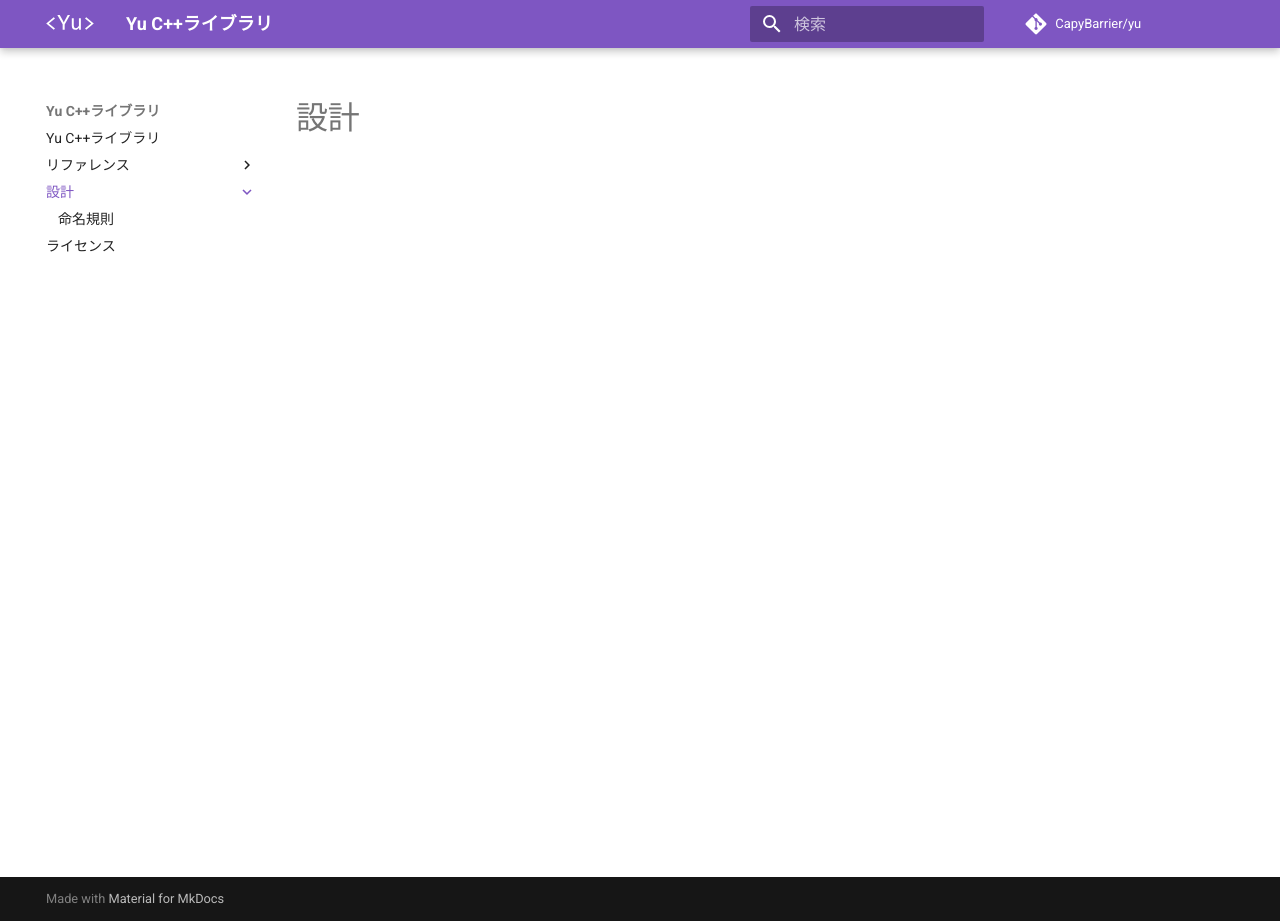
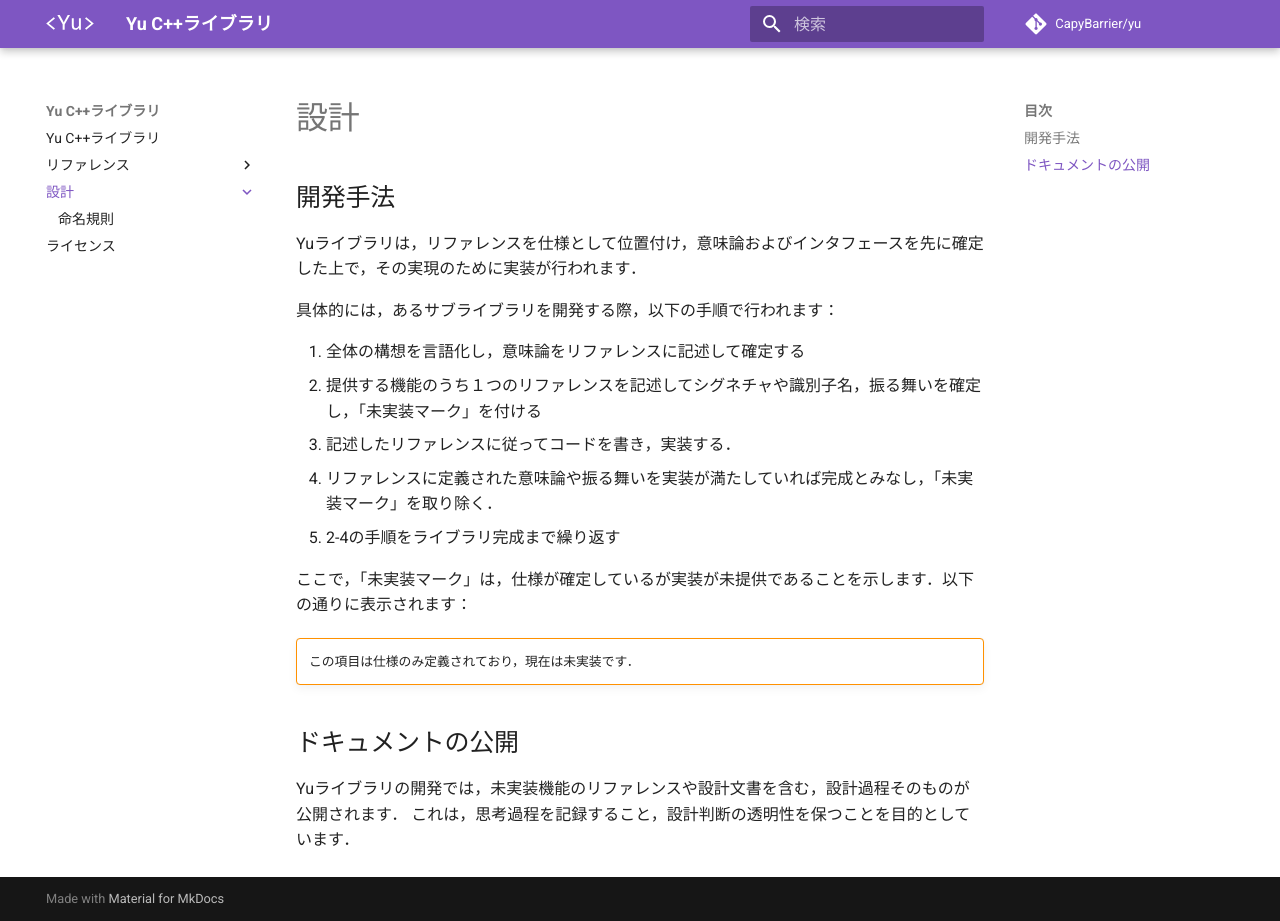
Before and after one commit to CapyBarrier/yu, an MkDocs documentation site: the page built from docs/docs/design/index.md, in a window 1280 px wide and 921 px high. Built offline with MkDocs 1.6.1 and Material for MkDocs 9.7.7, drawn with Linux system fonts in a browser that asks for light colours; comment, search, counter and statistics services are not loaded.

Commit message:
ドキュメントのdesign/index.mdを記述

```diff
--- a/docs/docs/design/index.md
+++ b/docs/docs/design/index.md
@@ -1 +1,24 @@
 # 設計
+
+## 開発手法
+
+Yuライブラリは，リファレンスを仕様として位置付け，意味論およびインタフェースを先に確定した上で，その実現のために実装が行われます．
+
+具体的には，あるサブライブラリを開発する際，以下の手順で行われます：
+
+1.  全体の構想を言語化し，意味論をリファレンスに記述して確定する
+2.  提供する機能のうち１つのリファレンスを記述してシグネチャや識別子名，振る舞いを確定し，「未実装マーク」を付ける
+3.  記述したリファレンスに従ってコードを書き，実装する．
+4.  リファレンスに定義された意味論や振る舞いを実装が満たしていれば完成とみなし，「未実装マーク」を取り除く．
+5.  2-4の手順をライブラリ完成まで繰り返す
+
+ここで，「未実装マーク」は，仕様が確定しているが実装が未提供であることを示します．以下の通りに表示されます：
+
+!!! warning ""
+    この項目は仕様のみ定義されており，現在は未実装です．
+
+
+## ドキュメントの公開
+
+Yuライブラリの開発では，未実装機能のリファレンスや設計文書を含む，設計過程そのものが公開されます．
+これは，思考過程を記録すること，設計判断の透明性を保つことを目的としています．
--- a/docs/mkdocs.yml
+++ b/docs/mkdocs.yml
@@ -19,3 +19,8 @@ theme:
     accent: blue
   features:
     - navigation.indexes
+
+markdown_extensions:
+  - admonition
+  - pymdownx.details
+  - pymdownx.superfences
```
